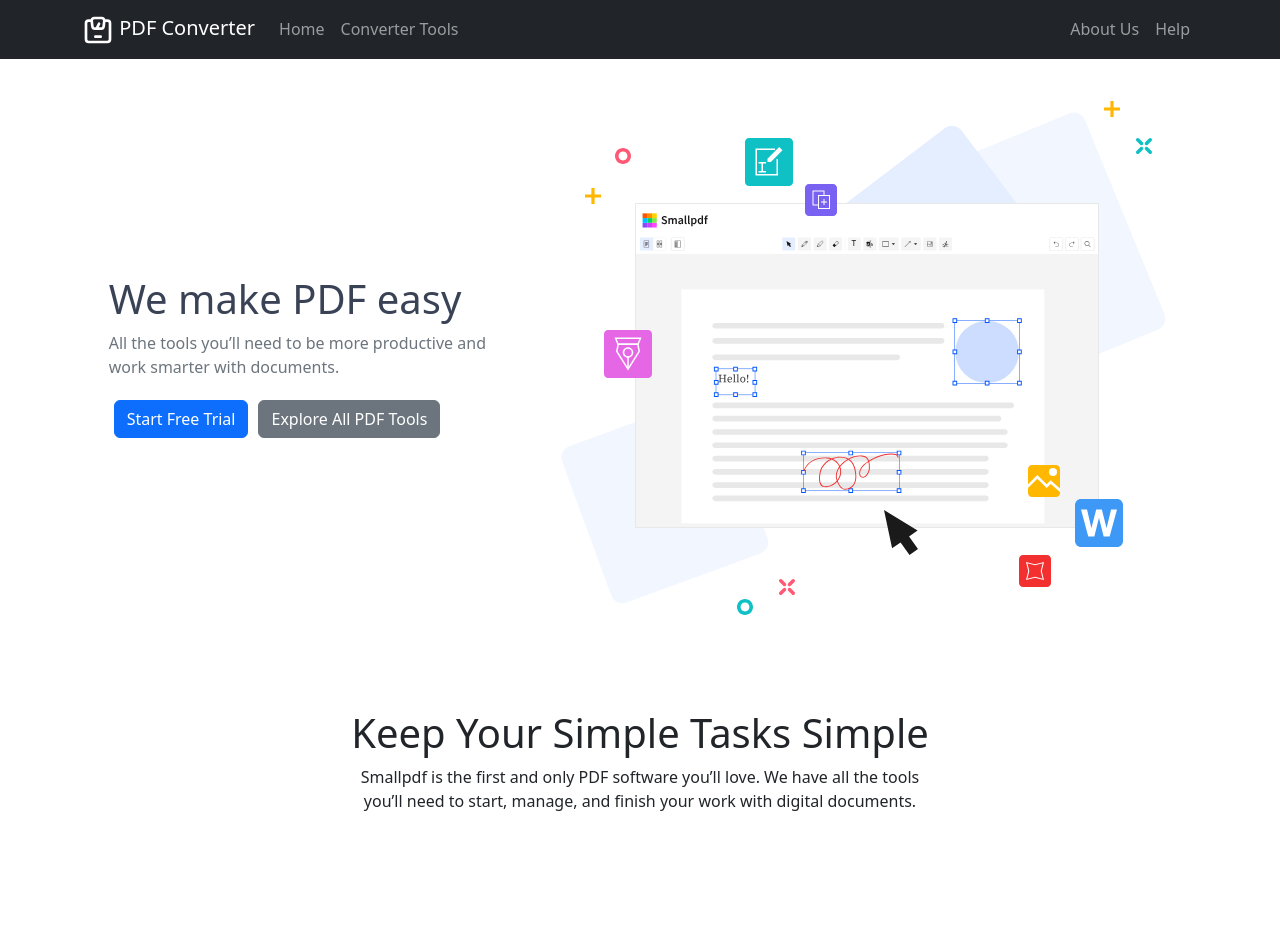
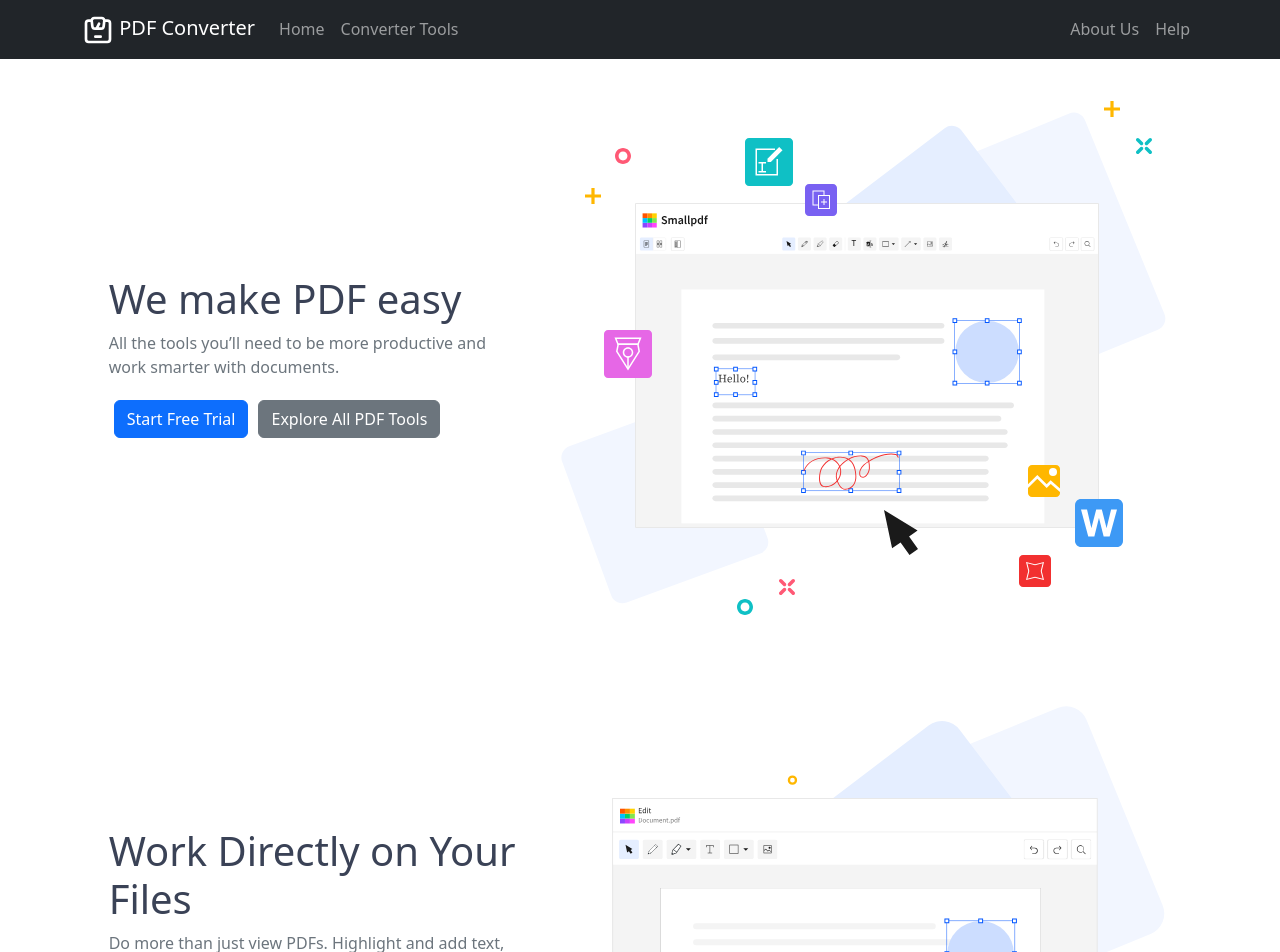
Before and after one commit to abu-kausar/PDF-Converter, a React (Create React App) app: page / in a window 1280 px wide. Shown: the top 952 px of the page. Built offline with nearby package versions, Linux system fonts and the light colour scheme.

Commit message:
updated in home page

```diff
--- a/src/components/Home/Home.js
+++ b/src/components/Home/Home.js
@@ -30,13 +30,6 @@ const Home = () => {
                     <img src={firstImg} alt="" />
                 </div>
             </main>
-
-            <section style={{ margin: '50px' }} className="d-flex justify-content-center">
-                <div className='section-header text-center mb-5'>
-                    <h1>Keep Your Simple Tasks Simple</h1>
-                    <p>Smallpdf is the first and only PDF software you’ll love. We have all the tools<br /> you’ll need to start, manage, and finish your work with digital documents.</p>
-                </div>
-            </section>
 
             <main style={{ height: '600px' }} className="row d-flex align-items-center">
                 <div style={{ marginRigt: '10px' }} className="col-md-4 offset-md-1">
```
